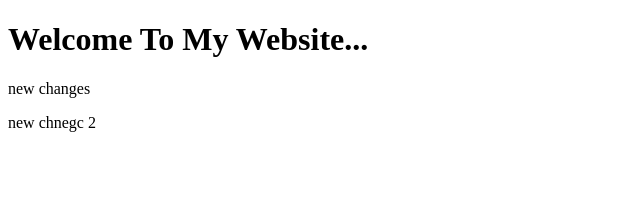
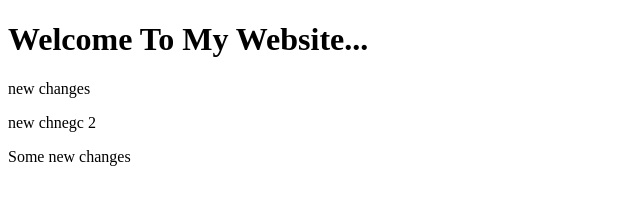
Before and after one commit to lthdipti/mysamplewebsite, a plain HTML site: page index.html in a window 1280 px wide. Shown: the whole page, without its empty margins (0-640 px from the left). Drawn offline with Linux system fonts and the light colour scheme.

Commit message:
some new changes added

```diff
--- a/index.html
+++ b/index.html
@@ -9,6 +9,7 @@
 	<h1>Welcome To My Website...</h1>
 	<p>new changes </p>
 	<p>new chnegc 2</p>
+	<p>Some new changes</p>
 </body>
 
 </html>
```
